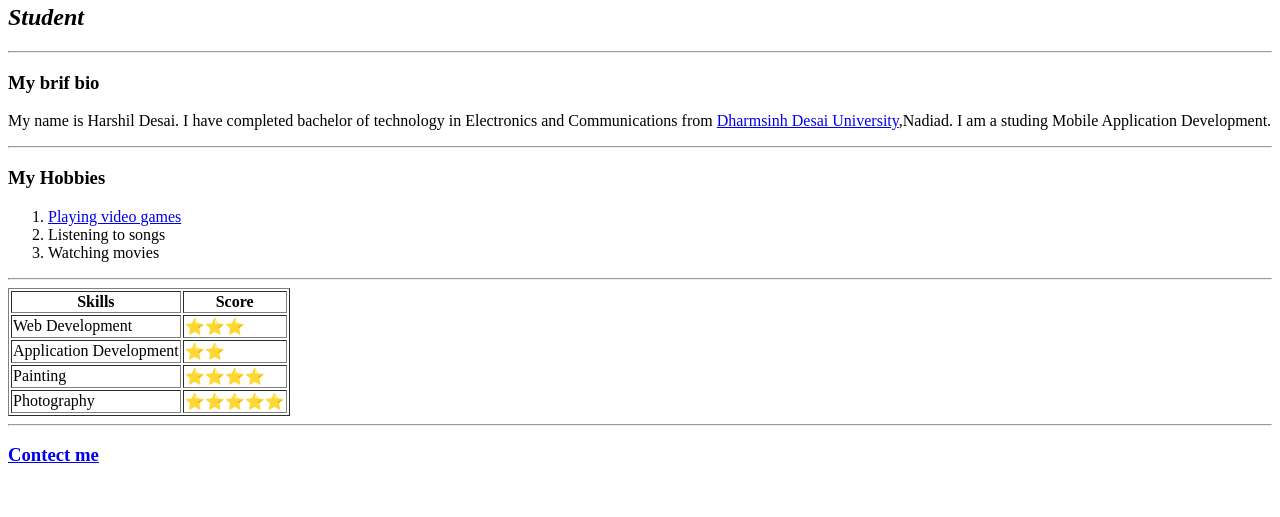
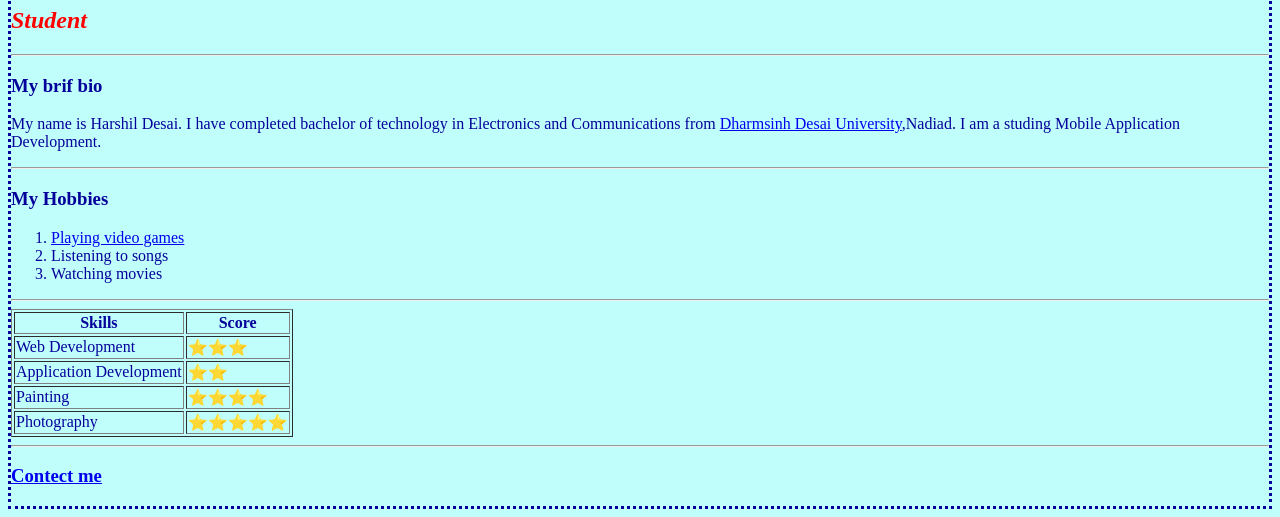
Before and after one commit to harshild23/Resume, a plain HTML site: page Index.html in a window 1280 px wide. Shown: the part 338-855 px from the top of the page. Before the commit the page ends 823 px from the top, so only its background shows below. Drawn offline with Linux system fonts and the light colour scheme.

Commit message:
Add files via upload

```diff
--- a/Index.html
+++ b/Index.html
@@ -3,10 +3,10 @@
 <head>
 <title>Harshil Desai</title>
 </head>
-<body>
+<body style="color:#04009A; background-color:#C0FEFC; border:dotted;">
 <img src="Harshil.jpg" alt="Harshil's Image" height="250" width="250">
 <h1>Harshil Desai</h1>
-<h2><i>Student</i></h2>
+<h2 style="color:red;"><i>Student</i></h2>
 <hr>
 <h3>My brif bio</h3>
 <p>My name is Harshil Desai. I have completed bachelor of technology in Electronics and Communications from <a href=https://www.ddu.ac.in/>Dharmsinh Desai University</a>,Nadiad. I am a studing Mobile Application Development.</p>
```
